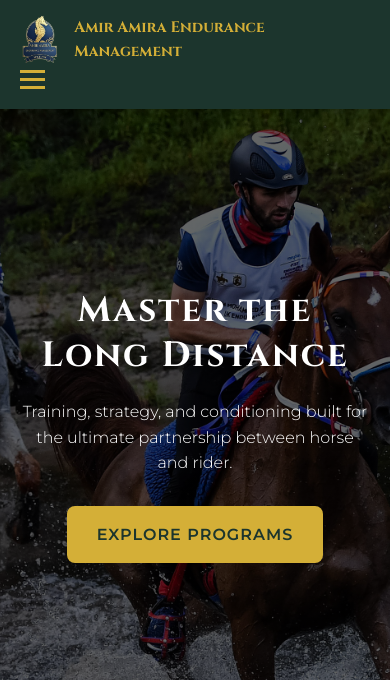
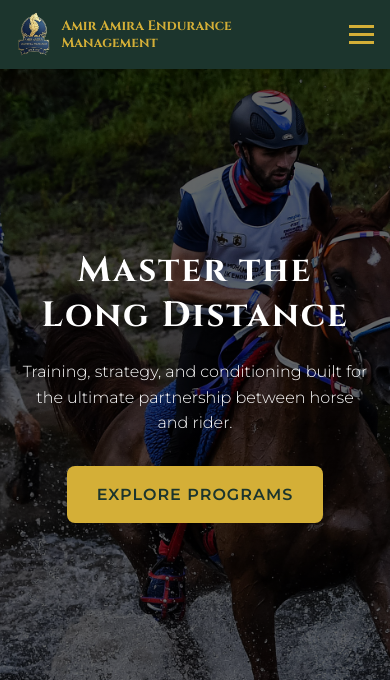
Before and after one commit to lemming-05/amir-amira-endurance, a plain HTML site: page index.html in a window 390 px wide. Shown: the top 680 px of the page. Drawn offline with Linux system fonts and the light colour scheme.

Commit message:
style updates

```diff
--- a/index.html
+++ b/index.html
@@ -32,7 +32,6 @@
                 <li><a href="#about">The Sport</a></li>
                 <li><a href="#founders">Founders</a></li>
                 <li><a href="#services">Our Programs</a></li>
-                <li><a href="#calendar">Calendar</a></li>
                 <li><a href="#faq">FAQ</a></li>
                 <li><a href="#contact">Join Us</a></li>
             </ul>
--- a/style.css
+++ b/style.css
@@ -439,18 +439,33 @@ footer {
 @media (max-width: 768px) {
     .menu-toggle {
         display: block;
+        margin-left: auto;
     }
 
     .navbar {
-        flex-wrap: wrap;
+        display: flex;
+        justify-content: space-between;
+        align-items: center;
+        flex-wrap: wrap; /* Allows menu links to wrap to line 2 */
+        padding: 12px 4%;
+    }
+
+    .navbar .logo {
+        max-width: calc(100% - 50px); /* Leaves clear space for the hamburger icon */
+        gap: 10px;
     }
 
     .navbar .logo img {
-        height: 50px; /* Slightly scaled for phone header height balance */
+        height: 45px; /* Slightly scaled for phone header height balance */
     }
 
     .navbar .logo span {
-        font-size: 0.95rem; /* Keeps title crisp on small screens */
+        font-size: 0.85rem; /* Keeps title crisp on small screens */
+        line-height: 1.2;
+    }
+
+    nav {
+        width: 100%;
     }
 
     .nav-links {
```
